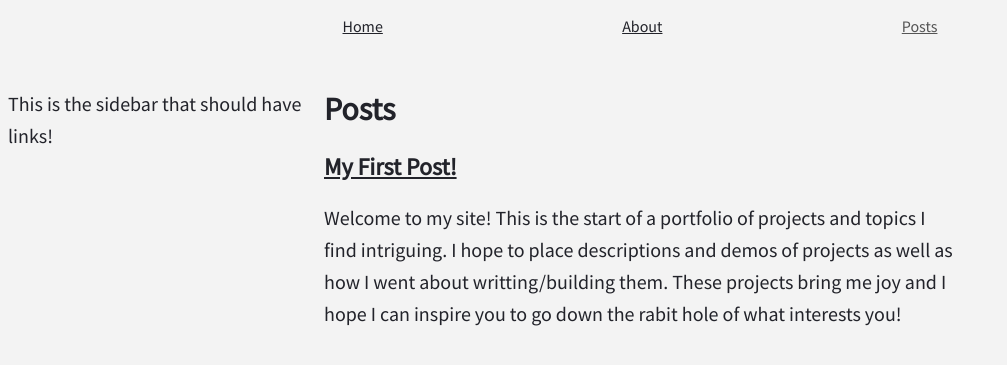
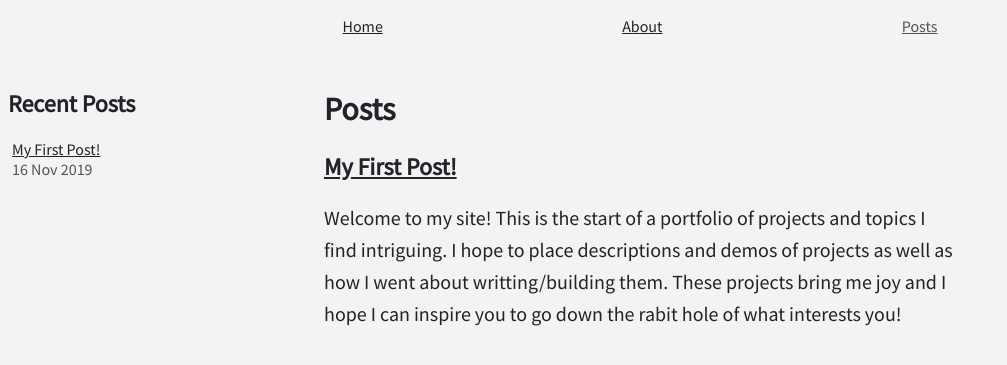
Before and after one commit to dlameter/dlameter.github.io, a Jekyll site: the page built from posts.html, in a window 1280 px wide. Shown: the top 365 px of the page, without its empty margins (0-1007 px from the left). Built offline with Jekyll 4.4.1, drawn with Linux system fonts in a browser that asks for light colours.

Commit message:
Added recent post listing on the sidebar

```diff
--- a/_includes/sidebar.html
+++ b/_includes/sidebar.html
@@ -1,3 +1,11 @@
 <div class="sidebar">
-  <p> This is the sidebar that should have links! </p>
+  <h2>Recent Posts</h2>
+  <ul class="dated-list">
+    {% for post in site.posts %}
+      <li>
+        <a href="{{ post.url }}">{{ post.title }}</a>
+        <p class="date">{{ post.date | date_to_string }}</p>
+      </li>
+    {% endfor %}
+  </ul>
 </div>
--- a/_sass/main.scss
+++ b/_sass/main.scss
@@ -26,6 +26,28 @@ p {
 
 .content {
   width: $large-main-width;
+}
+
+.date {
+  color: $highlight;
+  font-size: 1rem;
+  line-height: 1.25rem;
+}
+
+.dated-list {
+  list-style-type: none;
+  margin: 0;
+  padding: 0;
+}
+
+.dated-list li {
+  padding: 0 0.25rem 0 0.25rem;
+  margin: 0 0 1rem 0;
+}
+
+.dated-list li * {
+  margin: 0;
+  padding: 0;
 }
 
 .nav-bar {
```
